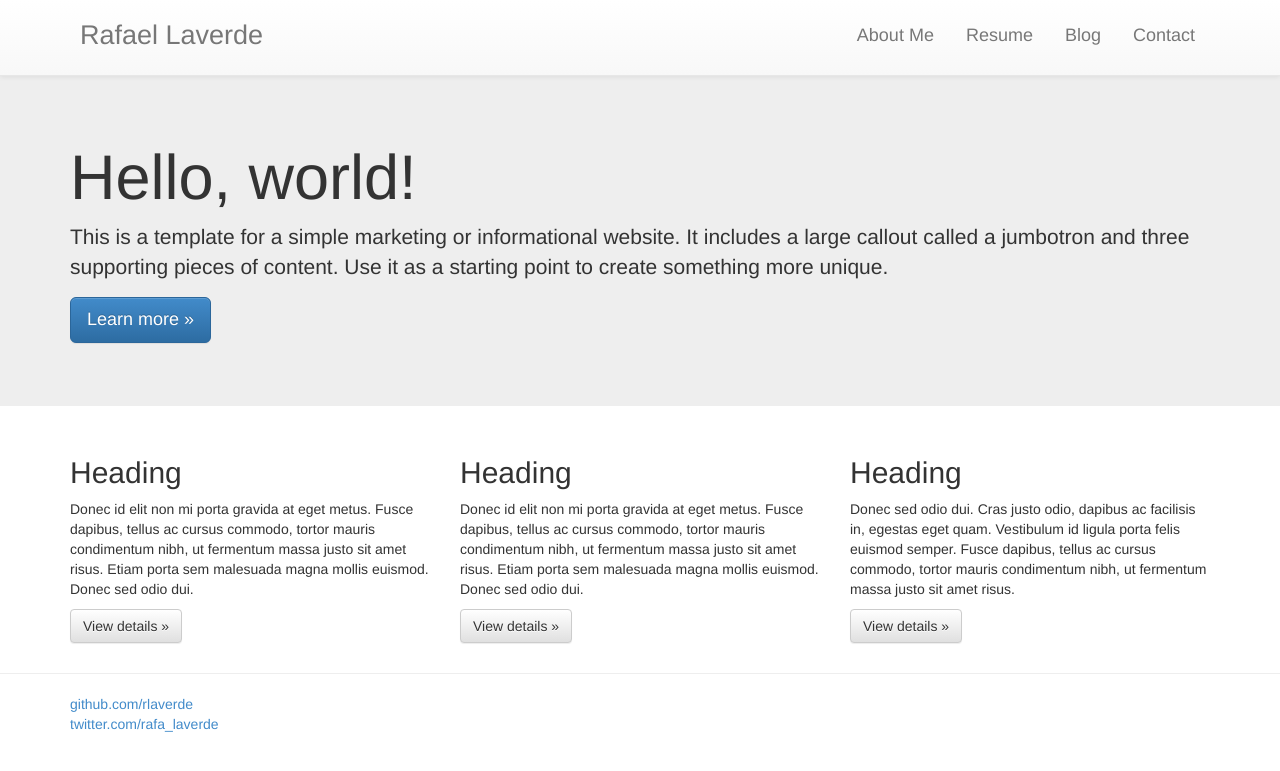
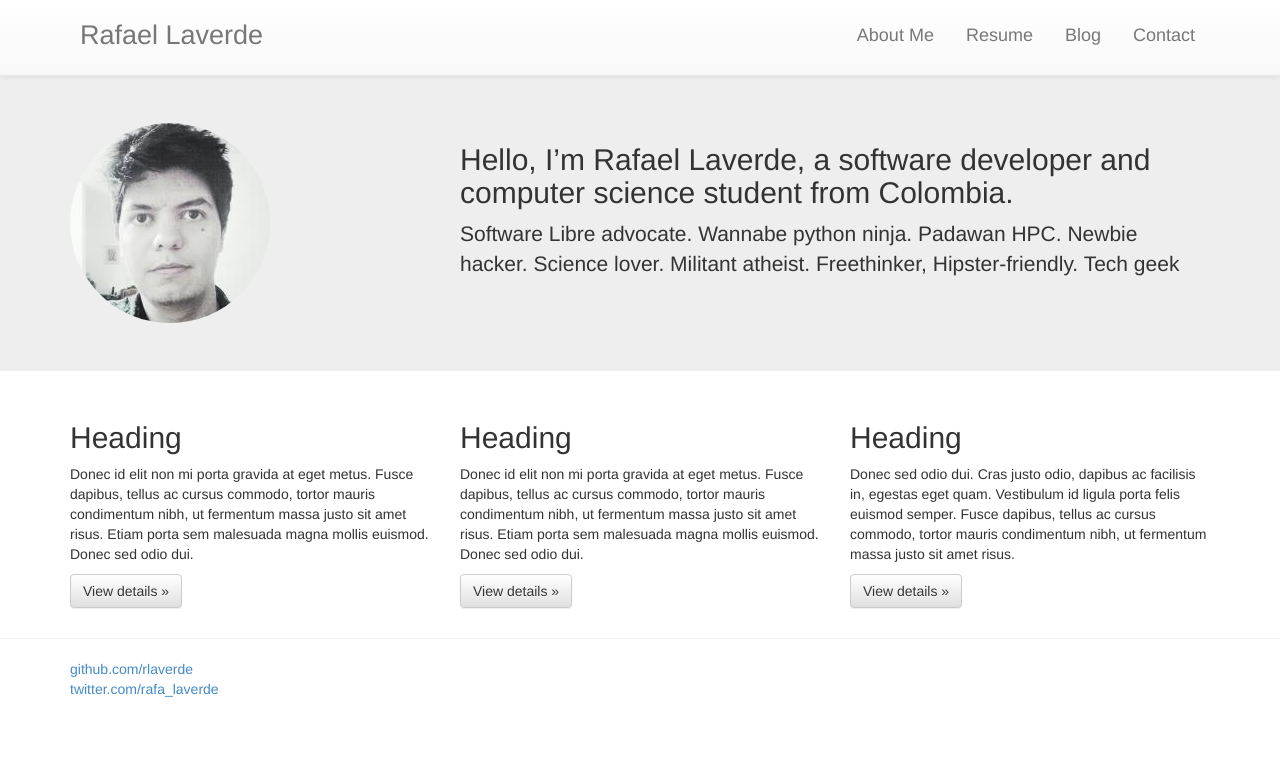
Before and after one commit to rlaverde/rlaverde.github.io, a Jekyll site: the page built from index.html, in a window 1280 px wide. Shown: the top 771 px of the page. Built offline with Jekyll 4.4.1, drawn with Linux system fonts in a browser that asks for light colours; nearby versions of some CDN libraries; Markdown is read by kramdown in place of the engine named in the settings.

Commit message:
move about me to index

```diff
--- a/index.html
+++ b/index.html
@@ -1,15 +1,25 @@
 ---
 layout: default
 title: Rafael Laverde
+permalink: /
 ---
 
 
    <!-- Main jumbotron for a primary marketing message or call to action -->
     <div class="jumbotron">
       <div class="container">
-        <h1>Hello, world!</h1>
-        <p>This is a template for a simple marketing or informational website. It includes a large callout called a jumbotron and three supporting pieces of content. Use it as a starting point to create something more unique.</p>
-        <p><a class="btn btn-primary btn-lg" role="button">Learn more &raquo;</a></p>
+        <div class="row">
+          <div class="col-md-4">
+              <a href="#">
+                  <img src="{{ site.url }}/img/me.jpg" alt="Rafael Laverde" class="img-circle">
+              </a>
+          </div>
+          <div class="col-md-8">
+            <h2> Hello, I’m Rafael Laverde, a software developer and computer science student from Colombia. </h1>
+
+            <p>Software Libre advocate. Wannabe python ninja. Padawan HPC. Newbie hacker. Science lover. Militant atheist. Freethinker, Hipster-friendly. Tech geek</p>
+          </div>
+      </div>
       </div>
     </div>
 
```
Also changed, not shown: aboutme.html (deleted, +0 -8 lines), img/me.jpg (added).
